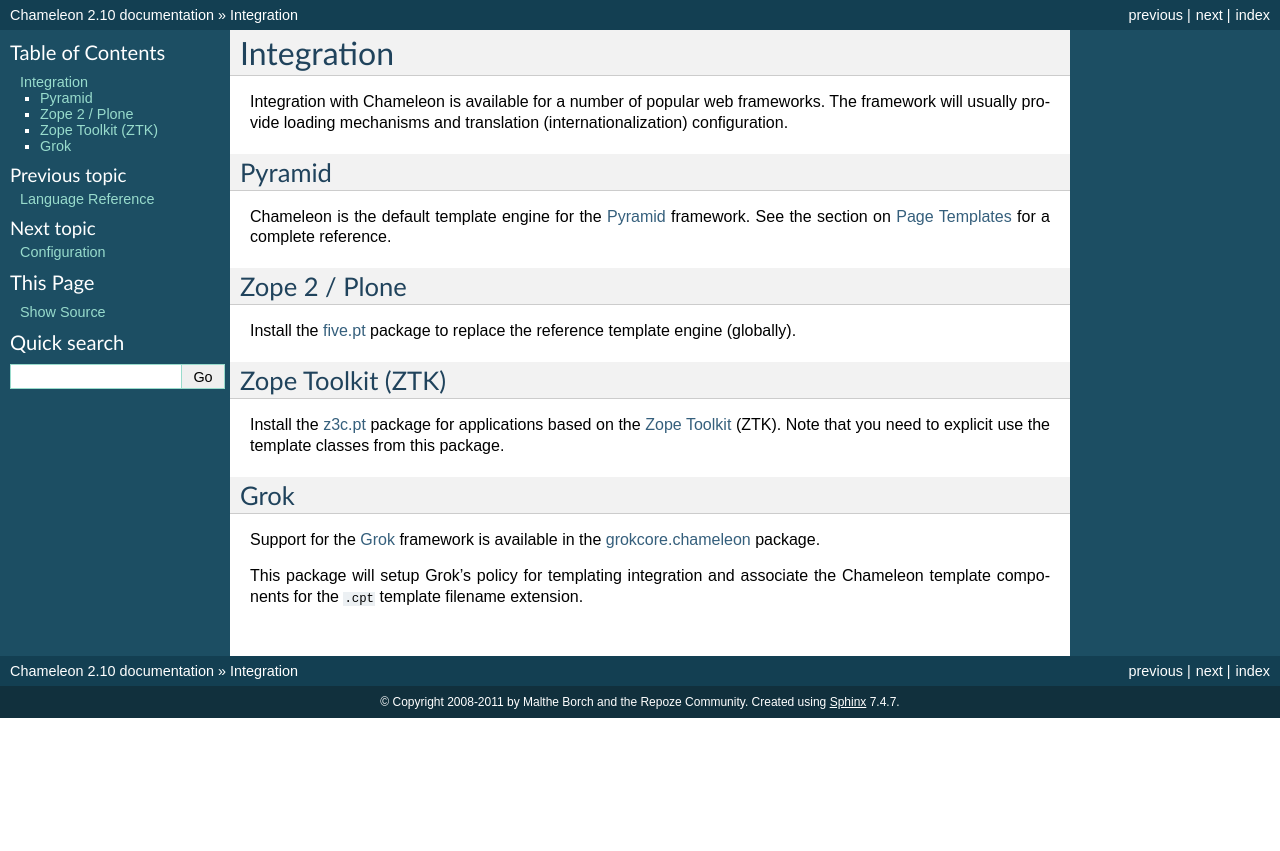
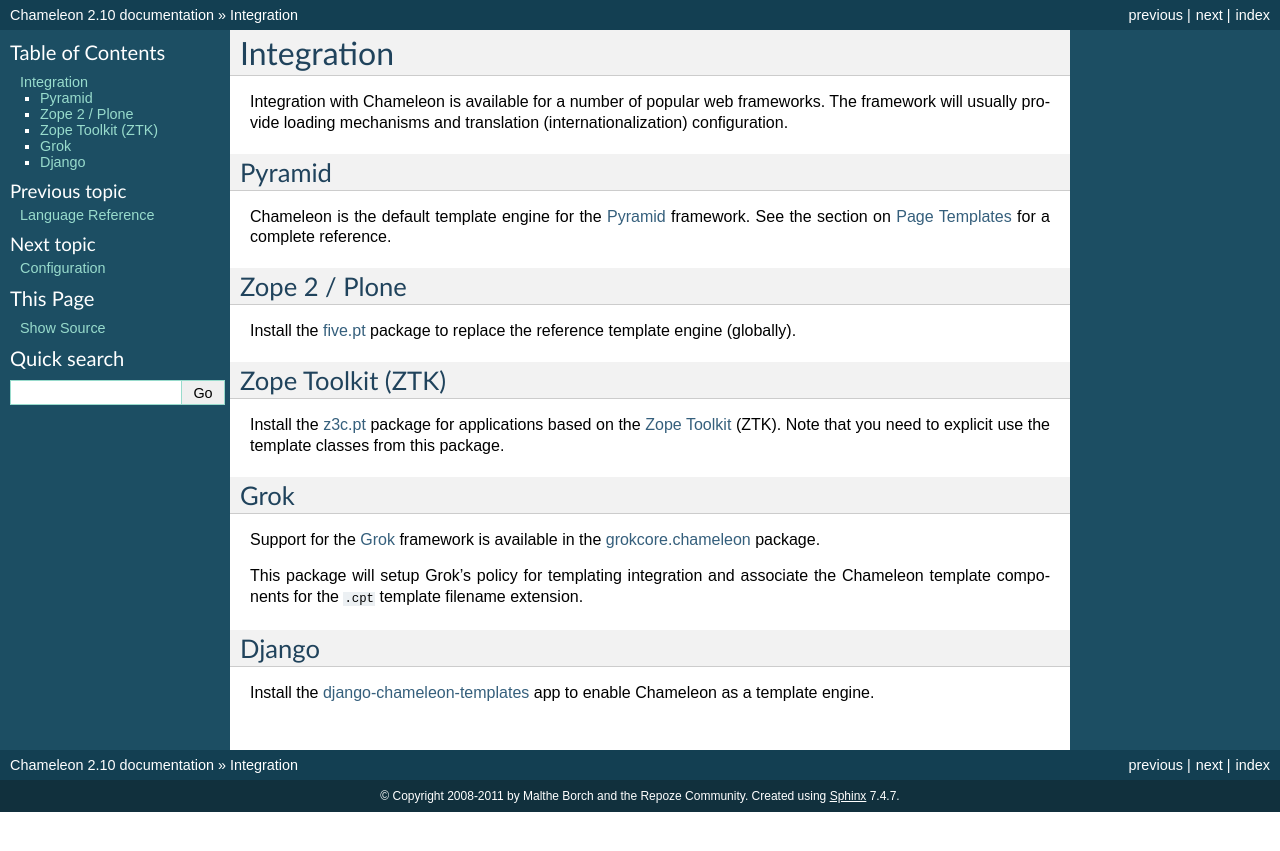
Before and after one commit to malthe/chameleon, a Sphinx documentation site: the page built from docs/integration.rst, in a window 1280 px wide. Shown: the top 851 px of the page. Built offline with Sphinx 7.4.7, drawn with Linux system fonts in a browser that asks for light colours.

Commit message:
Update integration.rst
Added link to Django integration

```diff
--- a/docs/integration.rst
+++ b/docs/integration.rst
@@ -39,3 +39,8 @@
 This package will setup Grok's policy for templating integration and
 associate the Chameleon template components for the ``.cpt`` template
 filename extension.
+
+Django
+------
+
+Install the `django-chameleon-templates <https://bitbucket.org/kveroneau/django-chameleon-templates>`_ app to enable Chameleon as a template engine.
```
